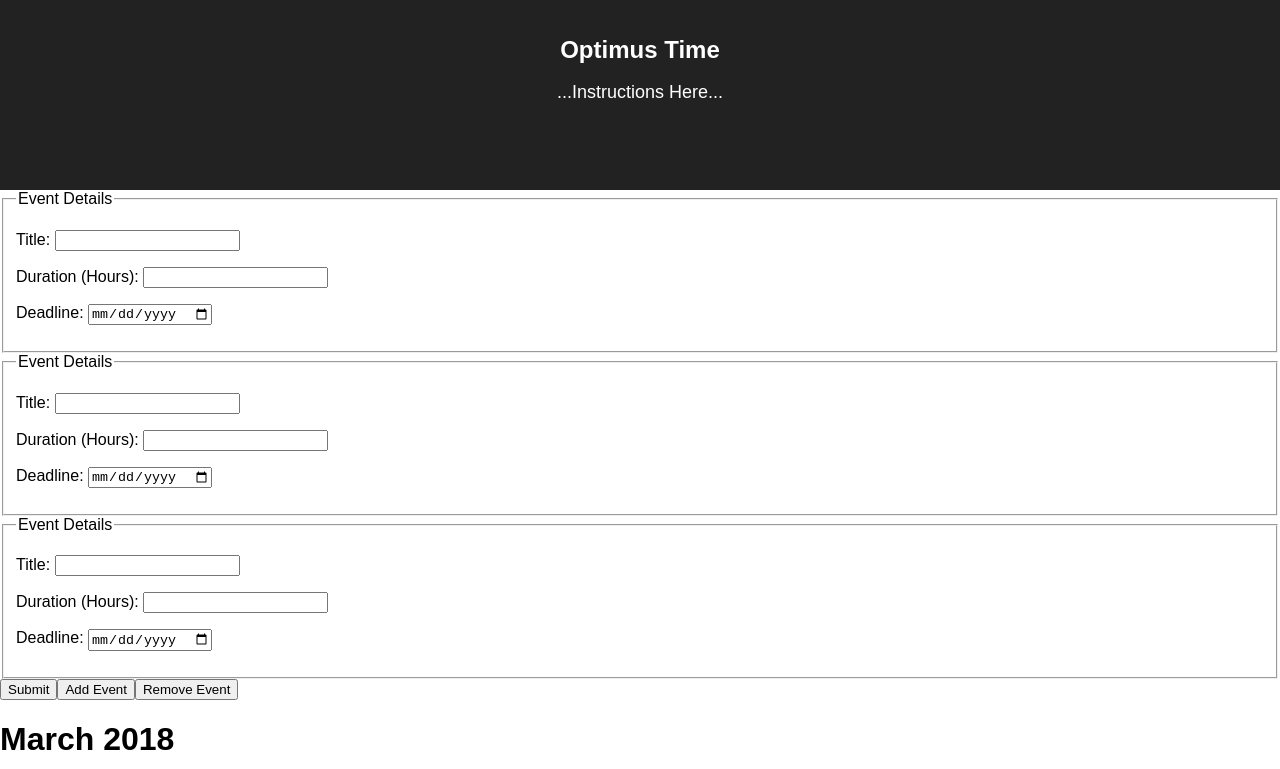
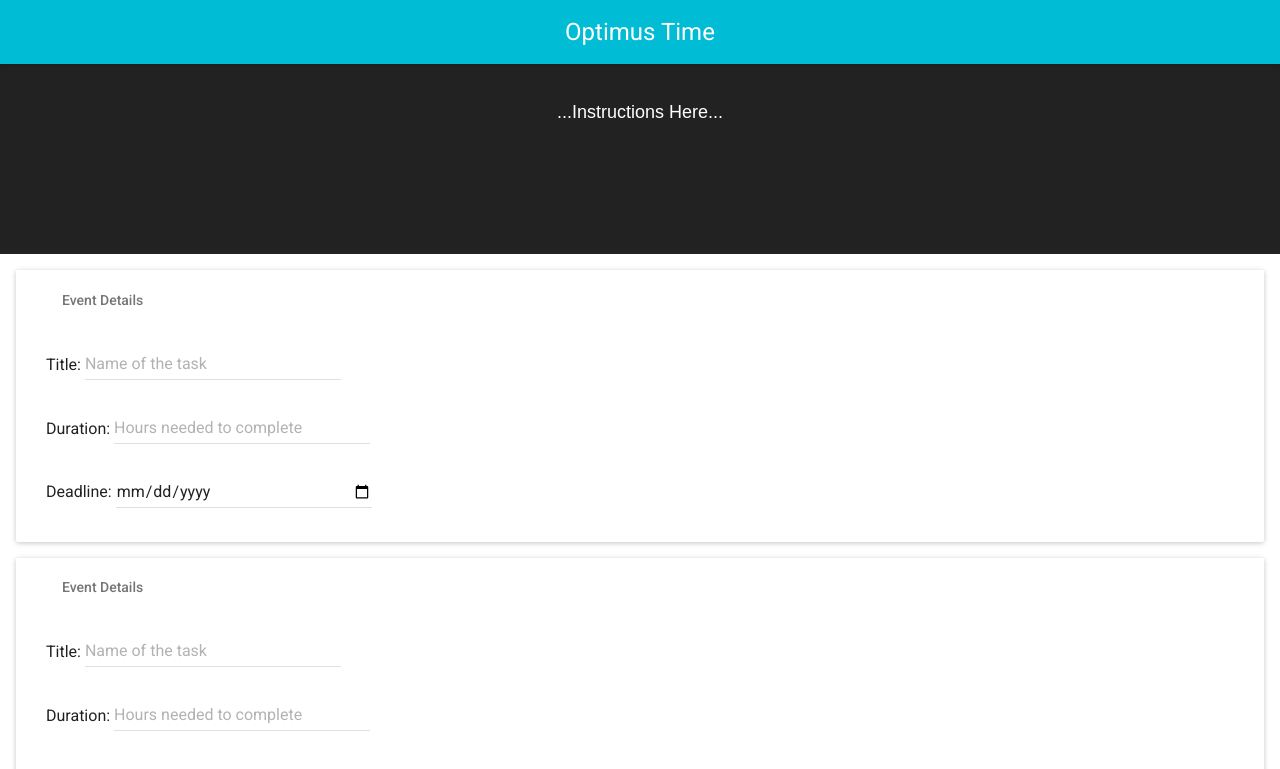
Before and after one commit to lbatch/hackathon-sp18, a React (Create React App) app in the folder client/: page / in a window 1280 px wide. Shown: the top 769 px of the page. Built offline with nearby package versions, Linux system fonts and the light colour scheme; the HTML template or start-up script is replaced by a standard one.

Commit message:
Added Material-UI theme and applied basic styling to main form

```diff
--- a/client/package.json
+++ b/client/package.json
@@ -3,6 +3,7 @@
   "version": "0.1.0",
   "private": true,
   "dependencies": {
+    "material-ui": "^0.20.0",
     "react": "^16.3.0",
     "react-dom": "^16.3.0",
     "react-scripts": "1.1.1"
--- a/client/public/index.html
+++ b/client/public/index.html
@@ -19,6 +19,8 @@
       work correctly both with client-side routing and a non-root public URL.
       Learn how to configure a non-root public URL by running `npm run build`.
     -->
+    <!-- Include Roboto font-->
+    <link href="https://fonts.googleapis.com/css?family=Roboto:300,400,500" rel="stylesheet">
     <title>React App</title>
   </head>
   <body>
--- a/client/src/App.css
+++ b/client/src/App.css
@@ -28,3 +28,7 @@
   background-image: linear-gradient(to bottom, #b63cfc, #6a92ad);
   text-decoration: none;
 }
+
+fieldset {
+  border: 0;
+}
--- a/client/src/App.js
+++ b/client/src/App.js
@@ -2,6 +2,10 @@ import React, { Component } from 'react';
 import Banner from './Banner';
 import Calendar from './Calendar';
 import './App.css'
+import MuiThemeProvider from 'material-ui/styles/MuiThemeProvider'; // for Material-UI theme
+import TextField from 'material-ui/TextField';
+import Paper from 'material-ui/Paper';
+import Subheader from 'material-ui/Subheader';
 
 class App extends Component {
   constructor(props) {
@@ -71,8 +75,6 @@ class App extends Component {
     event.preventDefault();
   }
 
-
-
   submitFormHandler = (event) => {
     let events = [];
     let results = document.forms['eventForm'];
@@ -93,18 +95,23 @@ class App extends Component {
     }
     let formInputs = arrayOfKeys.map( key => {
       return (
+        <MuiThemeProvider>
+        <Paper style={{margin: '1rem', paddingLeft: '1rem', paddingRight: '1rem', display: 'block'}} zDepth={1}>
         <div>
           <fieldset>
-            <legend>Event Details</legend>
-            <p>Title: <input type="text" name={"name" + key}/></p>
-            <p>Duration (Hours): <input type="number" name={"duration" + key}/></p>
-            <p>Deadline: <input type="date" name={"deadline" + key}/></p>
+            <Subheader>Event Details</Subheader>
+            <p>Title: <TextField hintText="Name of the task" type="text" name={"name" + key}/></p>
+            <p>Duration: <TextField hintText="Hours needed to complete" type="number" name={"duration" + key}/></p>
+            <p>Deadline: <TextField type="date" name={"deadline" + key}/></p>
           </fieldset>
         </div>
+        </Paper>
+        </MuiThemeProvider>
       )
     });
 
     return (
+      <MuiThemeProvider>
       <div>
         <Banner />
         <form name="eventForm" onSubmit={this.submitFormHandler}>
@@ -119,6 +126,7 @@ class App extends Component {
           <button className="changeDisplay" onClick={this.nextMonthHandler}>Next</button>
         </div>
       </div>
+      </MuiThemeProvider>
     );
   }
 }
--- a/client/src/Banner.js
+++ b/client/src/Banner.js
@@ -1,11 +1,16 @@
 import React from 'react';
 import './Banner.css';
+import AppBar from 'material-ui/AppBar';
+import IconButton from 'material-ui/IconButton';
 
 const banner = (props) => {
   return (
     <div className="App">
+      <AppBar
+        title="Optimus Time"
+        showMenuIconButton={false}
+      />
       <header className="App-header">
-        <h1 className="App-title">Optimus Time</h1>
         <p className="App-intro">
           ...Instructions Here...
         </p>
```
Also changed, not shown: 1 other file (tests, documents, lock files or other folders).
